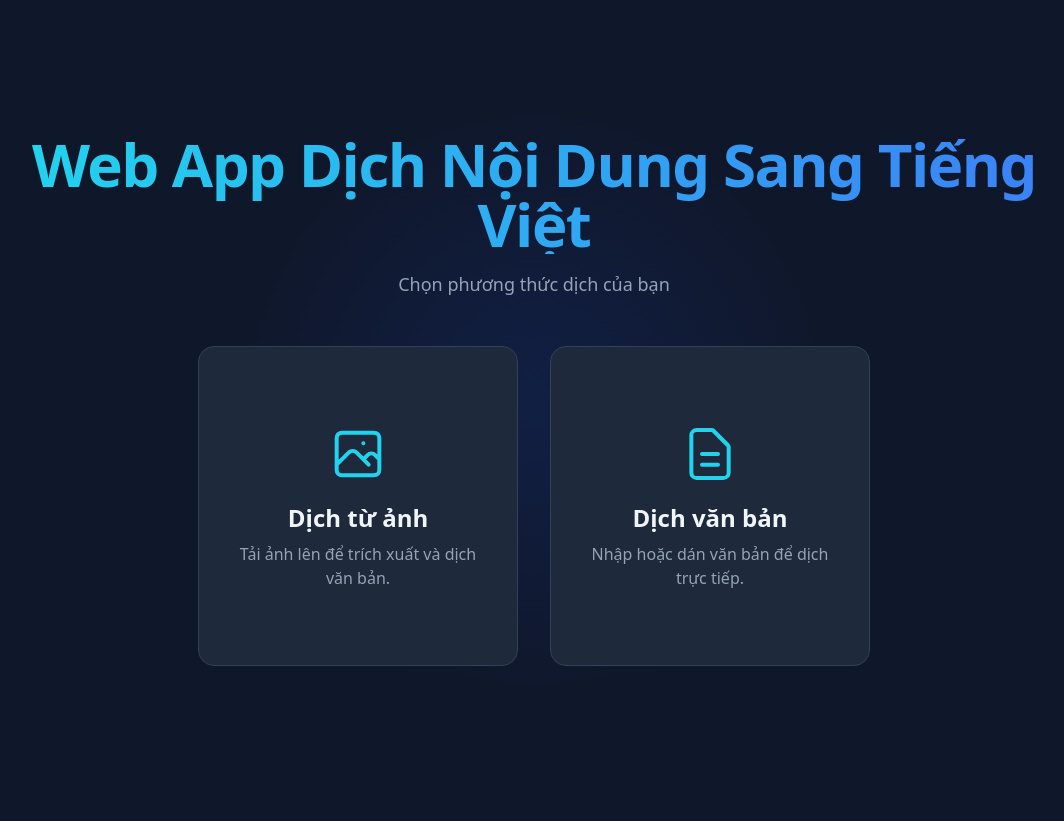
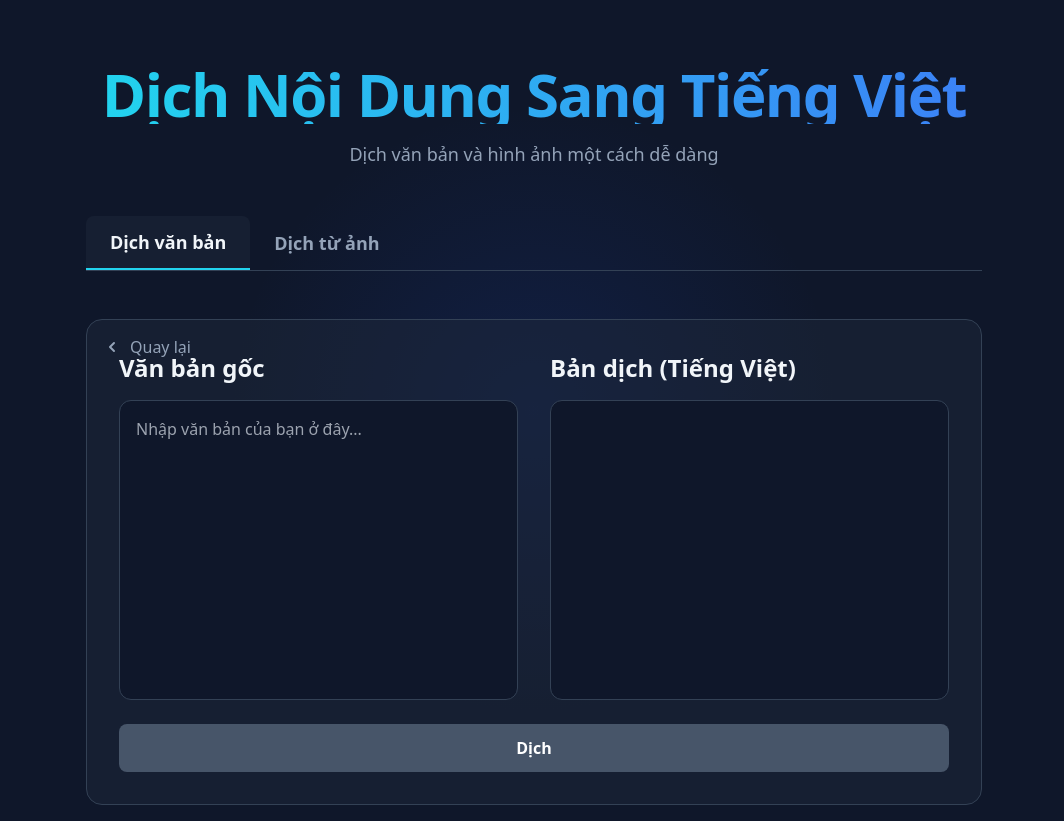
Before and after one commit to tieubochet/ai-translate, a React (Vite) app: page / in a window 1280 px wide. Shown: the whole page, without its empty margins (106-1170 px from the left). Before the commit the page ends 800 px from the top, so only its background shows below. Built offline with nearby package versions, Linux system fonts and the light colour scheme; no server answers.

Commit message:
changg ux/ui

```diff
--- a/App.tsx
+++ b/App.tsx
@@ -1,93 +1,64 @@
-
 import React, { useState } from 'react';
 import { TranslationMode } from './types';
 import ImageTranslator from './components/ImageTranslator';
 import TextTranslator from './components/TextTranslator';
 
-const SelectionCard: React.FC<{
-  title: string;
-  description: string;
-  icon: React.ReactNode;
+const TabButton: React.FC<{
+  label: string;
+  isActive: boolean;
   onClick: () => void;
-}> = ({ title, description, icon, onClick }) => (
-  <button
-    onClick={onClick}
-    className="bg-slate-800 border border-slate-700 rounded-2xl p-8 text-center w-full md:w-80 h-80 flex flex-col items-center justify-center transform transition-all duration-300 hover:scale-105 hover:bg-slate-700/50 hover:shadow-2xl hover:shadow-cyan-500/10 focus:outline-none focus:ring-4 focus:ring-cyan-500/50"
-  >
-    <div className="mb-4 text-cyan-400">{icon}</div>
-    <h3 className="text-2xl font-bold text-slate-100 mb-2">{title}</h3>
-    <p className="text-slate-400">{description}</p>
-  </button>
-);
-
-const SelectionScreen: React.FC<{ onSelect: (mode: TranslationMode) => void }> = ({ onSelect }) => {
-  const ImageIcon = (
-    <svg xmlns="http://www.w3.org/2000/svg" className="h-16 w-16" fill="none" viewBox="0 0 24 24" stroke="currentColor" strokeWidth={1.5}>
-      <path strokeLinecap="round" strokeLinejoin="round" d="M4 16l4.586-4.586a2 2 0 012.828 0L16 16m-2-2l1.586-1.586a2 2 0 012.828 0L20 14m-6-6h.01M6 20h12a2 2 0 002-2V6a2 2 0 00-2-2H6a2 2 0 00-2 2v12a2 2 0 002 2z" />
-    </svg>
-  );
-
-  const TextIcon = (
-    <svg xmlns="http://www.w3.org/2000/svg" className="h-16 w-16" fill="none" viewBox="0 0 24 24" stroke="currentColor" strokeWidth={1.5}>
-      <path strokeLinecap="round" strokeLinejoin="round" d="M9 12h6m-6 4h6m2 5H7a2 2 0 01-2-2V5a2 2 0 012-2h5.586a1 1 0 01.707.293l5.414 5.414a1 1 0 01.293.707V19a2 2 0 01-2 2z" />
-    </svg>
-  );
-
+}> = ({ label, isActive, onClick }) => {
+  const baseClasses = "px-6 py-3 font-semibold text-lg rounded-t-lg transition-colors duration-300 focus:outline-none focus:ring-2 focus:ring-cyan-500/50";
+  const activeClasses = "bg-slate-800/50 text-slate-100 border-b-2 border-cyan-400";
+  const inactiveClasses = "text-slate-400 hover:text-slate-100";
   return (
-    <div className="flex flex-col md:flex-row items-center justify-center gap-8">
-      <SelectionCard
-        title="Dịch từ ảnh"
-        description="Tải ảnh lên để trích xuất và dịch văn bản."
-        icon={ImageIcon}
-        onClick={() => onSelect(TranslationMode.IMAGE)}
-      />
-      <SelectionCard
-        title="Dịch văn bản"
-        description="Nhập hoặc dán văn bản để dịch trực tiếp."
-        icon={TextIcon}
-        onClick={() => onSelect(TranslationMode.TEXT)}
-      />
-    </div>
+    <button onClick={onClick} className={`${baseClasses} ${isActive ? activeClasses : inactiveClasses}`}>
+      {label}
+    </button>
   );
 };
 
+
 const App: React.FC = () => {
-  const [mode, setMode] = useState<TranslationMode>(TranslationMode.SELECT);
-
-  const handleSelectMode = (newMode: TranslationMode) => {
-    setMode(newMode);
-  };
-
-  const handleGoBack = () => {
-    setMode(TranslationMode.SELECT);
-  };
+  const [mode, setMode] = useState<TranslationMode>(TranslationMode.TEXT);
 
   const renderContent = () => {
     switch (mode) {
       case TranslationMode.IMAGE:
-        return <ImageTranslator onBack={handleGoBack} />;
+        return <ImageTranslator />;
       case TranslationMode.TEXT:
-        return <TextTranslator onBack={handleGoBack} />;
-      case TranslationMode.SELECT:
       default:
-        return <SelectionScreen onSelect={handleSelectMode} />;
+        return <TextTranslator />;
     }
   };
 
   return (
-    <main className="min-h-screen w-full bg-slate-900 text-slate-100 flex flex-col items-center justify-center p-4 font-sans relative overflow-hidden">
+    <main className="min-h-screen w-full bg-slate-900 text-slate-100 flex flex-col items-center p-4 font-sans relative overflow-hidden">
       <div className="absolute inset-0 bg-[radial-gradient(circle_at_center,_rgba(29,78,216,0.15)_0,_transparent_40%)]"></div>
-      <div className="z-10 flex flex-col items-center w-full max-w-5xl">
-        {mode === TranslationMode.SELECT && (
-          <header className="text-center mb-12">
+      <div className="z-10 flex flex-col items-center w-full max-w-4xl">
+        <header className="text-center my-8 md:my-12">
             <h1 className="text-5xl md:text-6xl font-extrabold tracking-tight bg-clip-text text-transparent bg-gradient-to-r from-cyan-400 to-blue-500">
-              Web App Dịch Nội Dung Sang Tiếng Việt
+              Dịch Nội Dung Sang Tiếng Việt
             </h1>
-            <p className="mt-4 text-lg text-slate-400">Chọn phương thức dịch của bạn</p>
-          </header>
-        )}
+            <p className="mt-4 text-lg text-slate-400">Dịch văn bản và hình ảnh một cách dễ dàng</p>
+        </header>
+
         <div className="w-full">
-            {renderContent()}
+            <div className="flex border-b border-slate-700">
+                <TabButton
+                    label="Dịch văn bản"
+                    isActive={mode === TranslationMode.TEXT}
+                    onClick={() => setMode(TranslationMode.TEXT)}
+                />
+                 <TabButton
+                    label="Dịch từ ảnh"
+                    isActive={mode === TranslationMode.IMAGE}
+                    onClick={() => setMode(TranslationMode.IMAGE)}
+                />
+            </div>
+            <div className="w-full">
+                {renderContent()}
+            </div>
         </div>
       </div>
     </main>
--- a/components/ImageTranslator.tsx
+++ b/components/ImageTranslator.tsx
@@ -8,16 +8,7 @@ const Spinner: React.FC = () => (
   </svg>
 );
 
-const BackButton: React.FC<{ onClick: () => void }> = ({ onClick }) => (
-    <button onClick={onClick} className="absolute top-4 left-4 flex items-center gap-2 text-slate-400 hover:text-cyan-400 transition-colors">
-        <svg xmlns="http://www.w3.org/2000/svg" className="h-5 w-5" viewBox="0 0 20 20" fill="currentColor">
-            <path fillRule="evenodd" d="M12.707 5.293a1 1 0 010 1.414L9.414 10l3.293 3.293a1 1 0 01-1.414 1.414l-4-4a1 1 0 010-1.414l4-4a1 1 0 011.414 0z" clipRule="evenodd" />
-        </svg>
-        Quay lại
-    </button>
-);
-
-const ImageTranslator: React.FC<{ onBack: () => void }> = ({ onBack }) => {
+const ImageTranslator: React.FC = () => {
   const [imageFile, setImageFile] = useState<File | null>(null);
   const [previewUrl, setPreviewUrl] = useState<string | null>(null);
   const [translation, setTranslation] = useState('');
@@ -84,9 +75,8 @@ const ImageTranslator: React.FC<{ onBack: () => void }> = ({ onBack }) => {
   const triggerFileSelect = () => fileInputRef.current?.click();
 
   return (
-    <div className="w-full max-w-4xl mx-auto relative">
-      <BackButton onClick={onBack} />
-      <div className="bg-slate-800/50 border border-slate-700 rounded-2xl p-6 md:p-8 mt-12">
+    <div className="w-full max-w-4xl mx-auto">
+      <div className="bg-slate-800/50 border border-slate-700 border-t-0 rounded-b-2xl p-6 md:p-8">
         <div className="grid md:grid-cols-2 gap-8">
           <div className="flex flex-col">
             <h2 className="text-2xl font-bold text-slate-100 mb-4">Ảnh gốc</h2>
```
